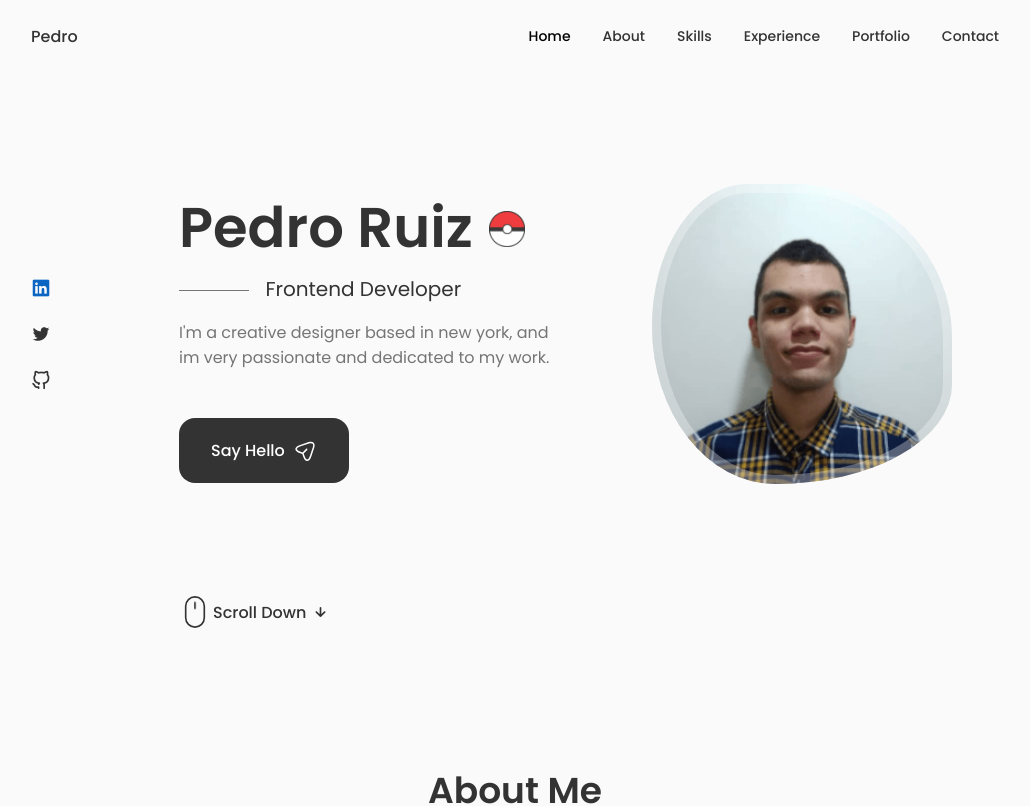
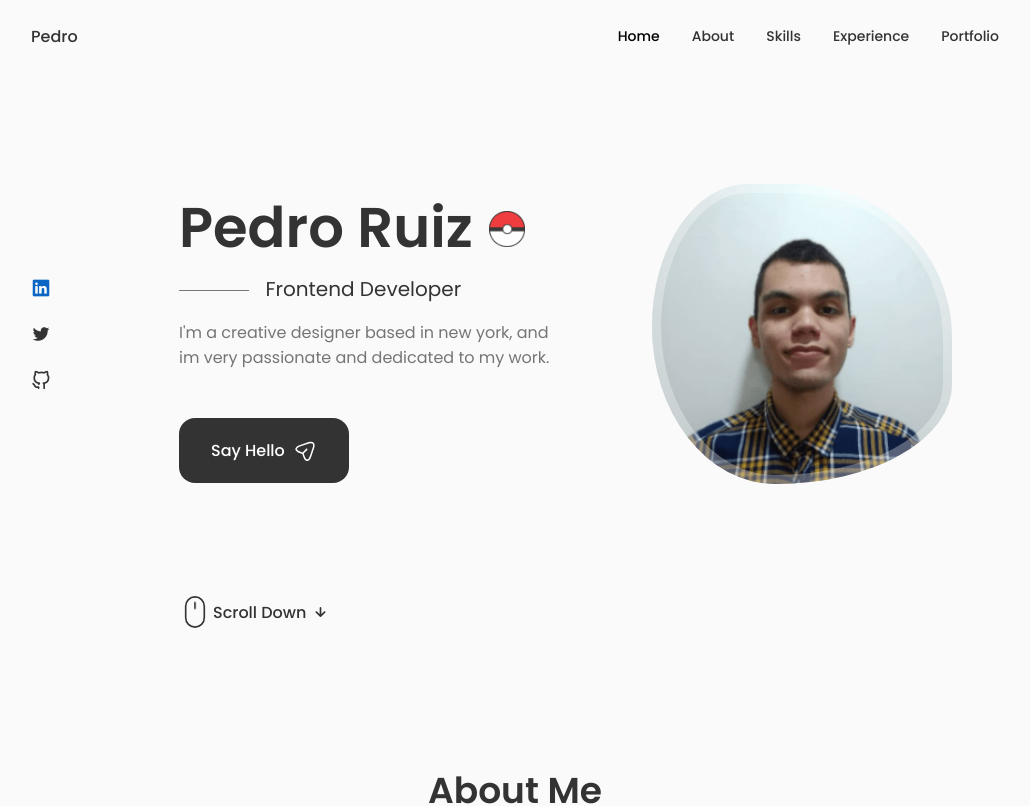
Before and after one commit to Pedro0310/personal-portfolio, a React (Create React App) app: page / in a window 1280 px wide. Shown: the top 806 px of the page, without its empty margins (125-1155 px from the left). Built offline with nearby package versions, Linux system fonts and the light colour scheme.

Commit message:
deleted contact header

```diff
--- a/src/components/header/Header.jsx
+++ b/src/components/header/Header.jsx
@@ -43,12 +43,6 @@ const Header = () => {
                 <i className="uil uil-scenery nav__icon"></i> Portfolio
               </a>
             </li>
-
-            <li className="nav__item">
-              <a href="#contact" className="nav__link">
-                <i className="uil uil-message nav__icon"></i> Contact
-              </a>
-            </li>
           </ul>
 
           <i class="uil uil-times nav__close" onClick={() => showMenu(!Toggle)}></i>
```
